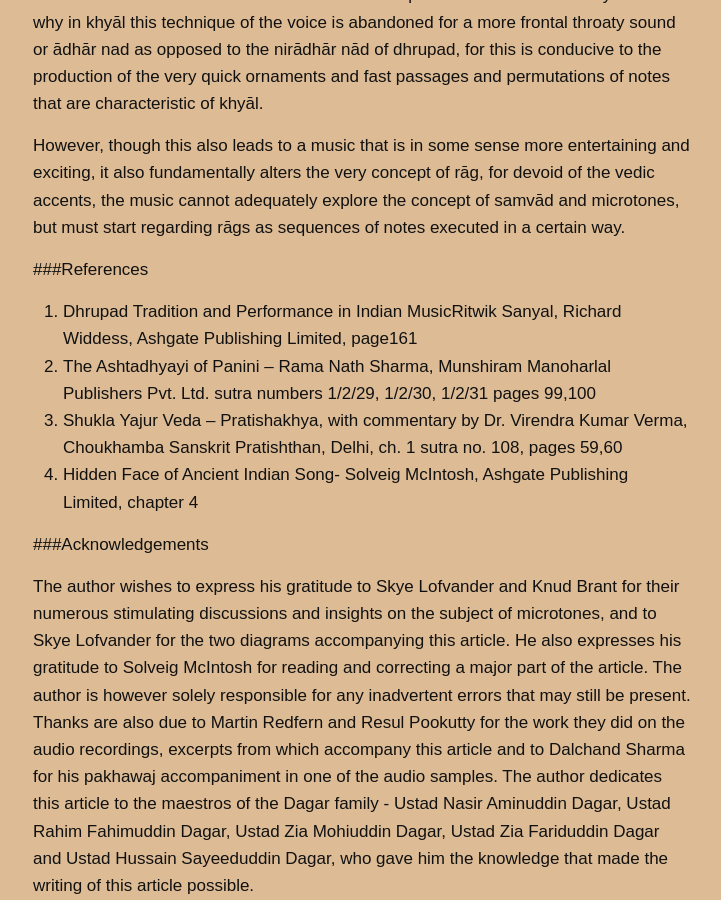
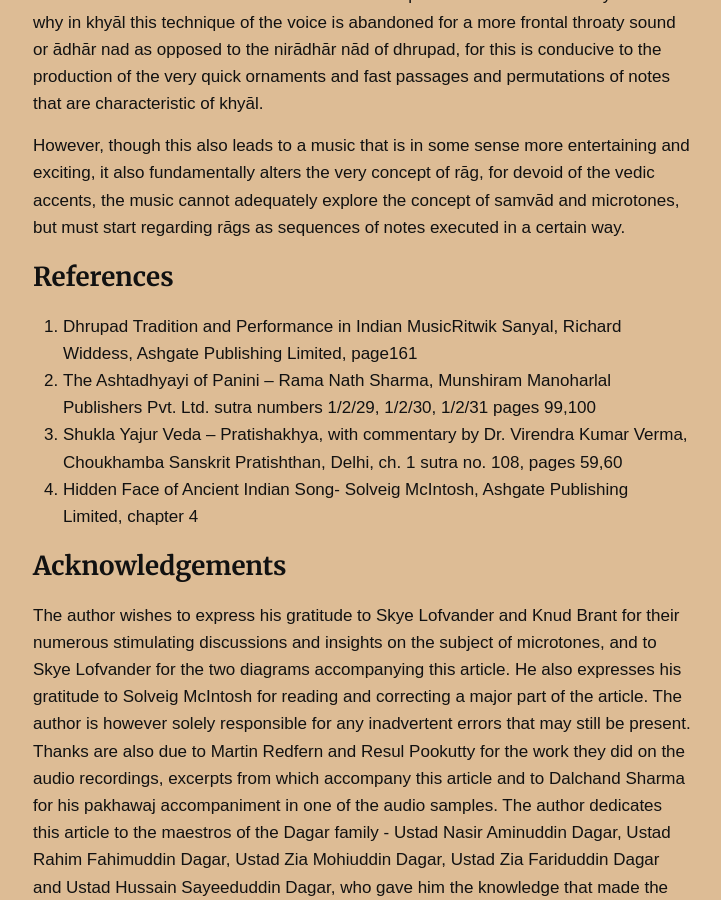
Before and after one commit to sama66/q2, a Jekyll site: the page built from _posts/2016-05-01-fundamental-concepts-of-dhrupad.markdown, in a window 1280 px wide and 900 px high, scrolled down 6703 px. Shown: the whole window, without its empty margins (137-858 px from the left). Built offline with Jekyll 4.4.1, drawn with Linux system fonts in a browser that asks for light colours; some web fonts are replaced.

```diff
--- a/_posts/2016-05-01-fundamental-concepts-of-dhrupad.markdown
+++ b/_posts/2016-05-01-fundamental-concepts-of-dhrupad.markdown
@@ -45,14 +45,14 @@ A consequence of the fundamental role of the vedic accents is that phrases of dh
 
 However, though this also leads to a music that is in some sense more entertaining and exciting, it also fundamentally alters the very concept of rāg, for devoid of the vedic accents, the music cannot adequately explore the concept of samvād and microtones, but must start regarding rāgs as sequences of notes executed in a certain way.
 
-###References
+<h3>References</h3>
 
 1. Dhrupad Tradition and Performance in Indian MusicRitwik Sanyal, Richard Widdess, Ashgate Publishing Limited, page161
 2. The Ashtadhyayi of Panini – Rama Nath Sharma, Munshiram Manoharlal Publishers Pvt. Ltd. sutra numbers 1/2/29, 1/2/30, 1/2/31 pages 99,100
 3. Shukla Yajur Veda – Pratishakhya, with commentary by Dr. Virendra Kumar Verma, Choukhamba Sanskrit Pratishthan, Delhi, ch. 1 sutra no. 108, pages 59,60
 4. Hidden Face of Ancient Indian Song- Solveig McIntosh, Ashgate Publishing Limited, chapter 4
 
-###Acknowledgements
+<h3>Acknowledgements</h3>
 
 The author wishes to express his gratitude to Skye Lofvander and Knud Brant for their numerous stimulating discussions and insights on the subject of microtones, and to Skye Lofvander for the two diagrams accompanying this article. He also expresses his gratitude to Solveig McIntosh for reading and correcting a major part of the article. The author is however solely responsible for any inadvertent errors that may still be present. Thanks are also due to Martin Redfern and Resul Pookutty for the work they did on the audio recordings, excerpts from which accompany this article and to Dalchand Sharma for his pakhawaj accompaniment in one of the audio samples. The author dedicates this article to the maestros of the Dagar family - Ustad Nasir Aminuddin Dagar, Ustad Rahim Fahimuddin Dagar, Ustad Zia Mohiuddin Dagar, Ustad Zia Fariduddin Dagar and Ustad Hussain Sayeeduddin Dagar, who gave him the knowledge that made the writing of this article possible.
 
```
